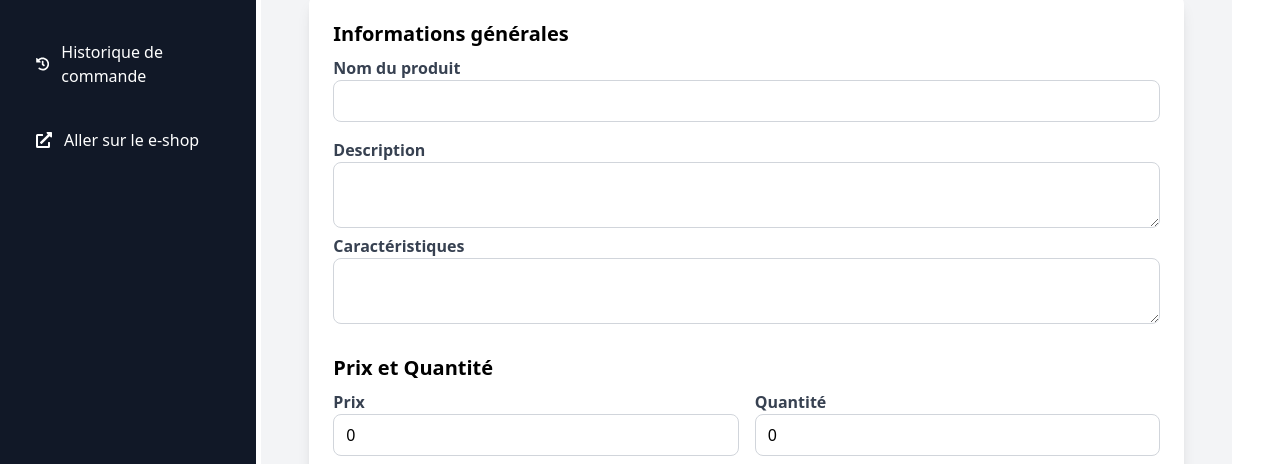
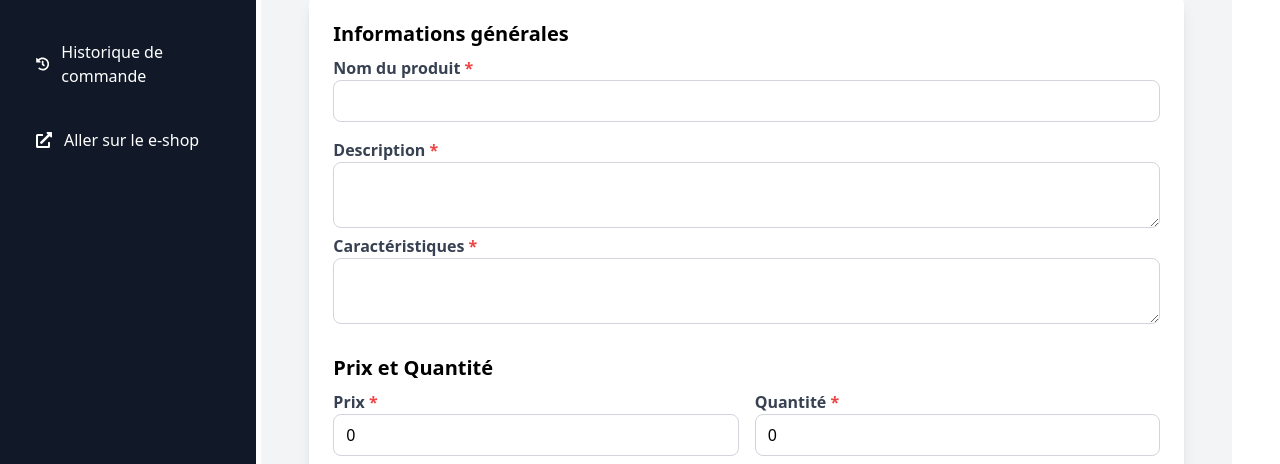
Before and after one commit to Pyragnis/backofficepalworld, a React (Create React App) app: page /UpdateProduct/1 in a window 1280 px wide. Shown: the part 268-732 px from the top of the page. Built offline with nearby package versions, Linux system fonts and the light colour scheme; no server answers.

Commit message:
add required form

```diff
--- a/src/components/AddProductForm.js
+++ b/src/components/AddProductForm.js
@@ -198,7 +198,9 @@ const AddProductForm = () => {
           <h3 className="text-xl font-bold mb-2">Informations générales</h3>
           {/* Nom du produit */}
           <div>
-            <label htmlFor="name" className="block text-gray-700 font-semibold">Nom du produit</label>
+            <label htmlFor="name" className="block text-gray-700 font-semibold">
+              Nom du produit <span className="text-red-500">*</span>
+            </label>
             <input
               type="text"
               id="name"
@@ -212,7 +214,9 @@ const AddProductForm = () => {
 
           {/* Description */}
           <div>
-            <label htmlFor="description" className="block text-gray-700 font-semibold mt-4">Description</label>
+            <label htmlFor="description" className="block text-gray-700 font-semibold mt-4">
+              Description <span className="text-red-500">*</span>
+            </label>
             <textarea
               id="description"
               name="description"
@@ -224,7 +228,9 @@ const AddProductForm = () => {
 
           {/* Caractéristiques */}
           <div>
-            <label htmlFor="characteristics" className="block text-gray-700 font-semibold">Caractéristiques</label>
+            <label htmlFor="characteristics" className="block text-gray-700 font-semibold">
+              Caractéristiques <span className="text-red-500">*</span>
+            </label>
             <textarea
               id="characteristics"
               name="characteristics"
@@ -240,7 +246,9 @@ const AddProductForm = () => {
           <h3 className="text-xl font-bold mb-2">Prix et Quantité</h3>
           <div className="grid grid-cols-1 md:grid-cols-2 gap-4">
             <div>
-              <label htmlFor="price" className="block text-gray-700 font-semibold">Prix</label>
+              <label htmlFor="price" className="block text-gray-700 font-semibold">
+                Prix <span className="text-red-500">*</span>
+              </label>
               <input
                 type="number"
                 id="price"
@@ -254,7 +262,9 @@ const AddProductForm = () => {
               />
             </div>
             <div>
-              <label htmlFor="quantity" className="block text-gray-700 font-semibold">Quantité</label>
+              <label htmlFor="quantity" className="block text-gray-700 font-semibold">
+                Quantité <span className="text-red-500">*</span>
+              </label>
               <input
                 type="number"
                 id="quantity"
@@ -304,7 +314,9 @@ const AddProductForm = () => {
         {/* Section Catégories */}
         <section>
           <h3 className="text-xl font-bold mb-2">Catégories</h3>
-          <label htmlFor="category" className="block text-gray-700 font-semibold">Catégories</label>
+          <label htmlFor="category" className="block text-gray-700 font-semibold">
+            Catégories <span className="text-red-500">*</span>
+          </label>
           <select
             id="category"
             name="category"
@@ -321,7 +333,9 @@ const AddProductForm = () => {
 
         {/* Section Couleurs */}
         <section>
-          <h3 className="text-xl font-bold mb-2">Couleurs</h3>
+          <h3 className="text-xl font-bold mb-2">
+            Couleurs <span className="text-red-500">*</span>
+          </h3>
           {productData.colors.map((color, index) => (
             <div key={index} className="flex items-center space-x-2">
               <input
@@ -347,7 +361,9 @@ const AddProductForm = () => {
 
         {/* Section Tailles */}
         <section>
-          <h3 className="text-xl font-bold mb-2">Tailles</h3>
+          <h3 className="text-xl font-bold mb-2">
+            Tailles <span className="text-red-500">*</span>
+          </h3>
           {productData.sizes.map((size, index) => (
             <div key={index} className="flex items-center space-x-2 mb-2">
               <input
@@ -378,7 +394,9 @@ const AddProductForm = () => {
 
         {/* Section Images */}
         <section>
-          <h3 className="text-xl font-bold mb-2">Images</h3>
+          <h3 className="text-xl font-bold mb-2">
+            Images <span className="text-red-500">*</span>
+          </h3>
           {productData.images.map((image, index) => (
             <div key={index} className="flex items-center space-x-2">
               <input
@@ -404,7 +422,9 @@ const AddProductForm = () => {
 
         {/* Section Options de personnalisation */}
         <section>
-          <h3 className="text-xl font-bold mb-2">Options de personnalisation</h3>
+          <h3 className="text-xl font-bold mb-2">
+            Options de personnalisation <span className="text-red-500">*</span>
+          </h3>
           {productData.customizationOptions.map((option, index) => (
             <div key={index} className="space-y-2">
               <input
--- a/src/components/UpdProduct.js
+++ b/src/components/UpdProduct.js
@@ -214,7 +214,9 @@ const UpdProduct = () => {
           <h3 className="text-xl font-bold mb-2">Informations générales</h3>
           {/* Nom du produit */}
           <div>
-            <label htmlFor="name" className="block text-gray-700 font-semibold">Nom du produit</label>
+            <label htmlFor="name" className="block text-gray-700 font-semibold">
+              Nom du produit <span className="text-red-500">*</span>
+            </label>
             <input
               type="text"
               id="name"
@@ -228,7 +230,9 @@ const UpdProduct = () => {
 
           {/* Description */}
           <div>
-            <label htmlFor="description" className="block text-gray-700 font-semibold mt-4">Description</label>
+            <label htmlFor="description" className="block text-gray-700 font-semibold mt-4">
+              Description <span className="text-red-500">*</span>
+            </label>
             <textarea
               id="description"
               name="description"
@@ -240,7 +244,9 @@ const UpdProduct = () => {
 
           {/* Caractéristiques */}
           <div>
-            <label htmlFor="characteristics" className="block text-gray-700 font-semibold">Caractéristiques</label>
+            <label htmlFor="characteristics" className="block text-gray-700 font-semibold">
+              Caractéristiques <span className="text-red-500">*</span>
+            </label>
             <textarea
               id="characteristics"
               name="characteristics"
@@ -256,7 +262,9 @@ const UpdProduct = () => {
           <h3 className="text-xl font-bold mb-2">Prix et Quantité</h3>
           <div className="grid grid-cols-1 md:grid-cols-2 gap-4">
             <div>
-              <label htmlFor="price" className="block text-gray-700 font-semibold">Prix</label>
+              <label htmlFor="price" className="block text-gray-700 font-semibold">
+                Prix <span className="text-red-500">*</span>
+              </label>
               <input
                 type="number"
                 id="price"
@@ -270,7 +278,9 @@ const UpdProduct = () => {
               />
             </div>
             <div>
-              <label htmlFor="quantity" className="block text-gray-700 font-semibold">Quantité</label>
+              <label htmlFor="quantity" className="block text-gray-700 font-semibold">
+                Quantité <span className="text-red-500">*</span>
+              </label>
               <input
                 type="number"
                 id="quantity"
@@ -320,7 +330,9 @@ const UpdProduct = () => {
         {/* Section Catégories */}
         <section>
           <h3 className="text-xl font-bold mb-2">Catégories</h3>
-          <label htmlFor="category" className="block text-gray-700 font-semibold">Catégories</label>
+          <label htmlFor="category" className="block text-gray-700 font-semibold">
+            Catégories <span className="text-red-500">*</span>
+          </label>
           <select
             id="category"
             name="category"
@@ -337,7 +349,9 @@ const UpdProduct = () => {
 
         {/* Section Couleurs */}
         <section>
-          <h3 className="text-xl font-bold mb-2">Couleurs</h3>
+          <h3 className="text-xl font-bold mb-2">
+            Couleurs <span className="text-red-500">*</span>
+          </h3>
           {productData.colors.map((color, index) => (
             <div key={index} className="flex items-center space-x-2">
               <input
@@ -363,7 +377,9 @@ const UpdProduct = () => {
 
         {/* Section Tailles */}
         <section>
-          <h3 className="text-xl font-bold mb-2">Tailles</h3>
+          <h3 className="text-xl font-bold mb-2">
+            Tailles <span className="text-red-500">*</span>
+          </h3>
           <div>
             {productData.sizes.map((size, index) => (
               <div key={index} className="flex items-center space-x-2 mb-2">
@@ -395,7 +411,9 @@ const UpdProduct = () => {
 
         {/* Section Images */}
         <section>
-          <h3 className="text-xl font-bold mb-2">Images</h3>
+          <h3 className="text-xl font-bold mb-2">
+            Images <span className="text-red-500">*</span>
+          </h3>
           {productData.images.map((image, index) => (
             <div key={index} className="flex items-center space-x-2">
               <input
@@ -421,7 +439,9 @@ const UpdProduct = () => {
 
         {/* Section Options de personnalisation */}
         <section>
-          <h3 className="text-xl font-bold mb-2">Options de personnalisation</h3>
+          <h3 className="text-xl font-bold mb-2">
+            Options de personnalisation <span className="text-red-500">*</span>
+          </h3>
           {productData.customizationOptions.map((option, index) => (
             <div key={index} className="space-y-2">
               <input
```
